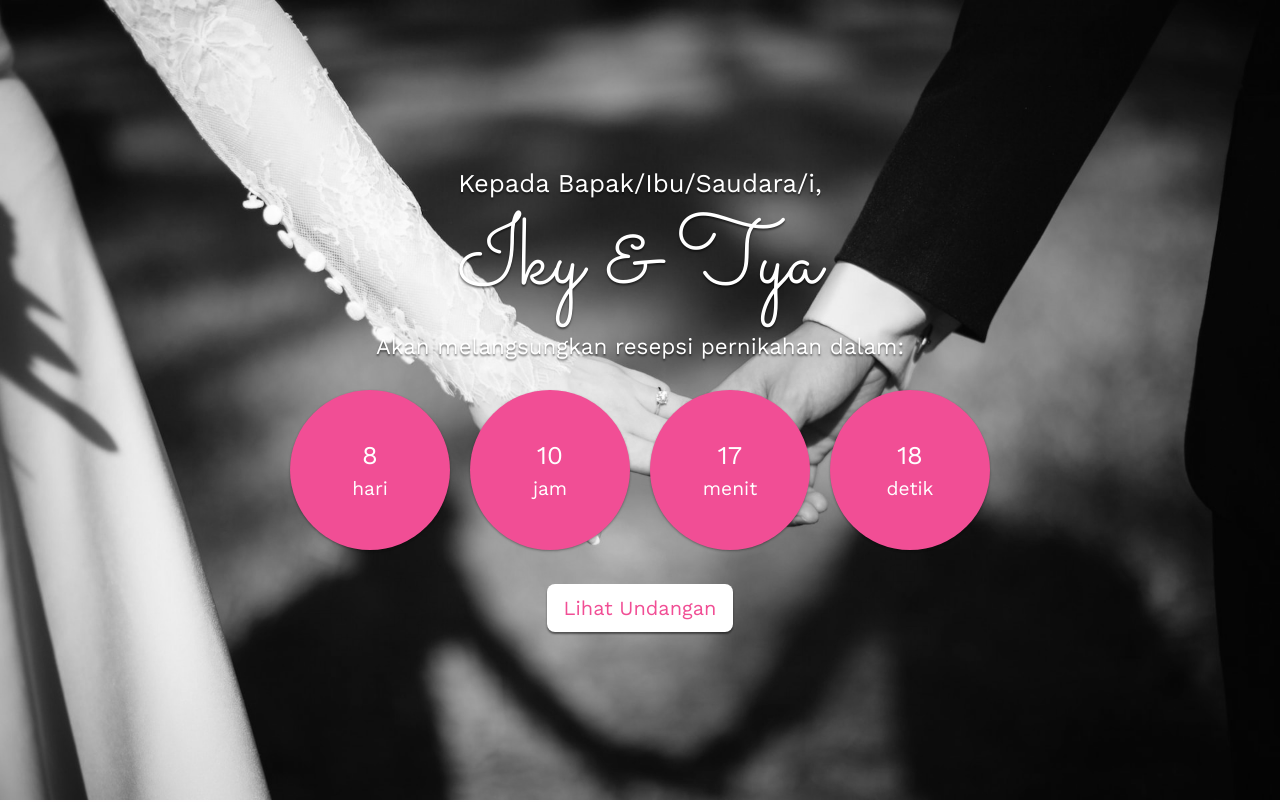
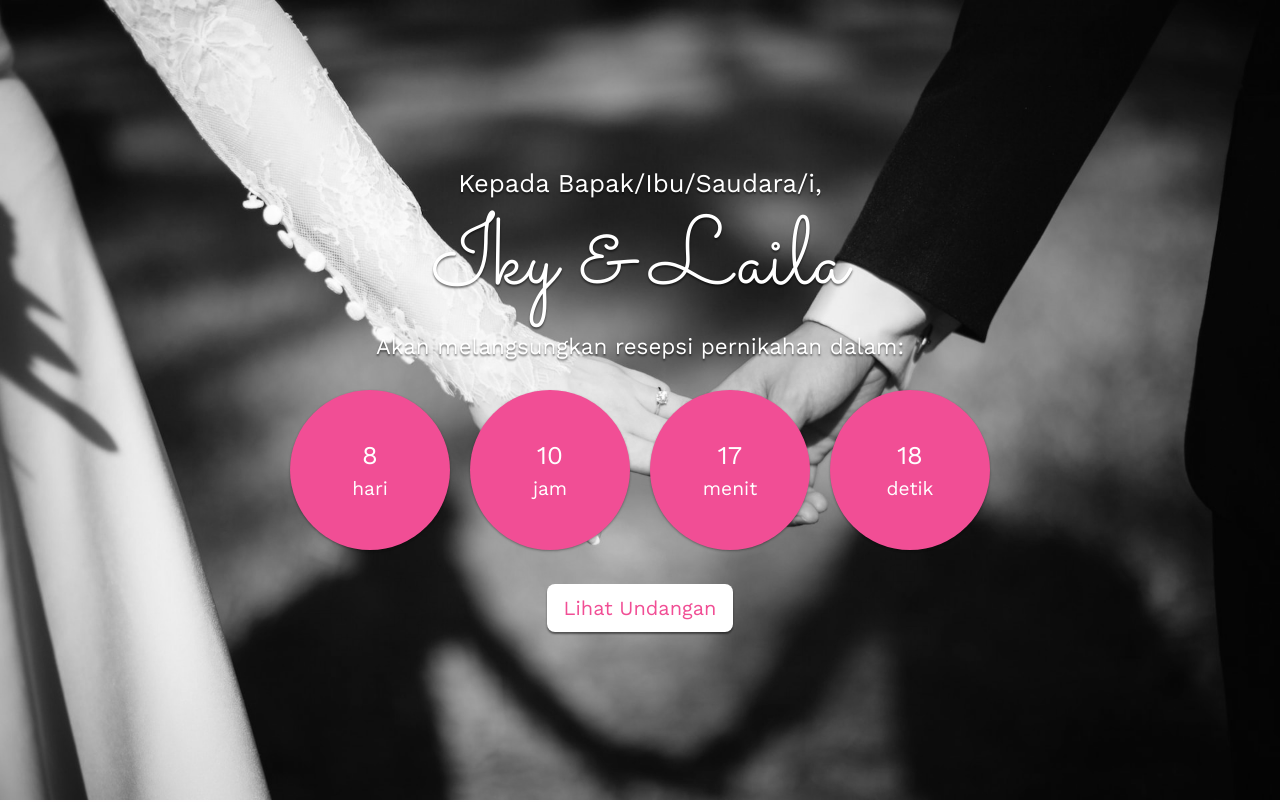
Before and after one commit to lvc1f3r666/asmodeus, a plain HTML site: page index.html in a window 1280 px wide. Shown: the top 802 px of the page. Drawn offline with nearby package versions, Linux system fonts and the light colour scheme; some packages are replaced by stand-ins of ours; a script that the page names is missing.

Commit message:
index.html

```diff
--- a/index.html
+++ b/index.html
@@ -30,7 +30,7 @@
     class="hero w-100 h-100 p-3 mx-auto text-center d-flex justify-content-center align-items-center text-white">
     <main>
       <h4>Kepada <span>Bapak/Ibu/Saudara/i, </span></h4>
-      <h1>Iky & Tya</h1>
+      <h1>Iky & Laila</h1>
       <p>Akan melangsungkan resepsi pernikahan dalam:</p>
       <div class="simply-countdown"></div>
       <a href="#home" class="btn btn-lg mt-4" onClick="enableScroll()">Lihat Undangan</a>
```
